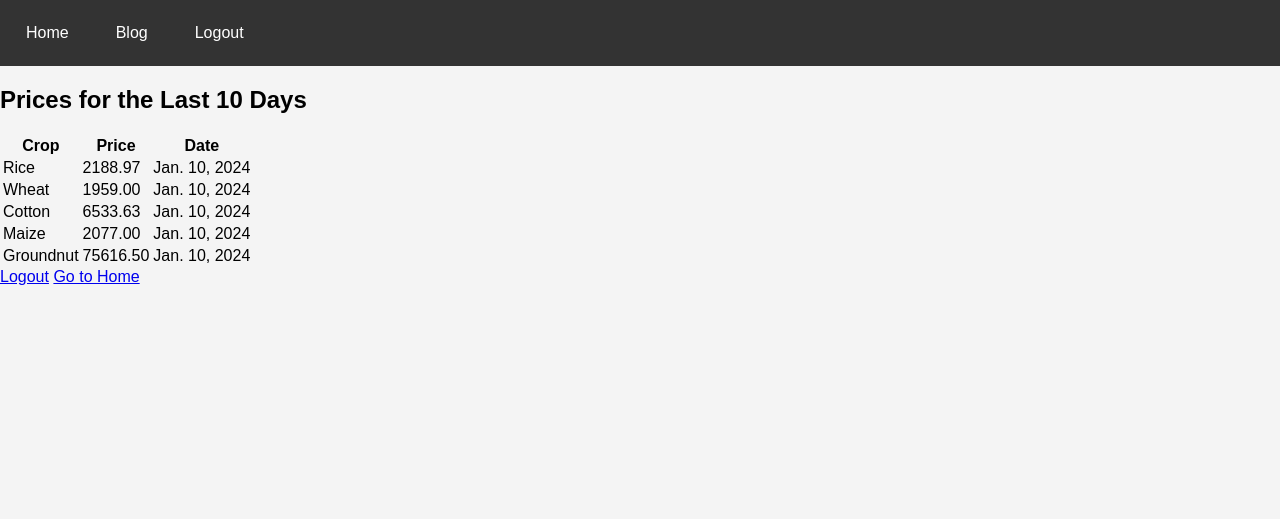
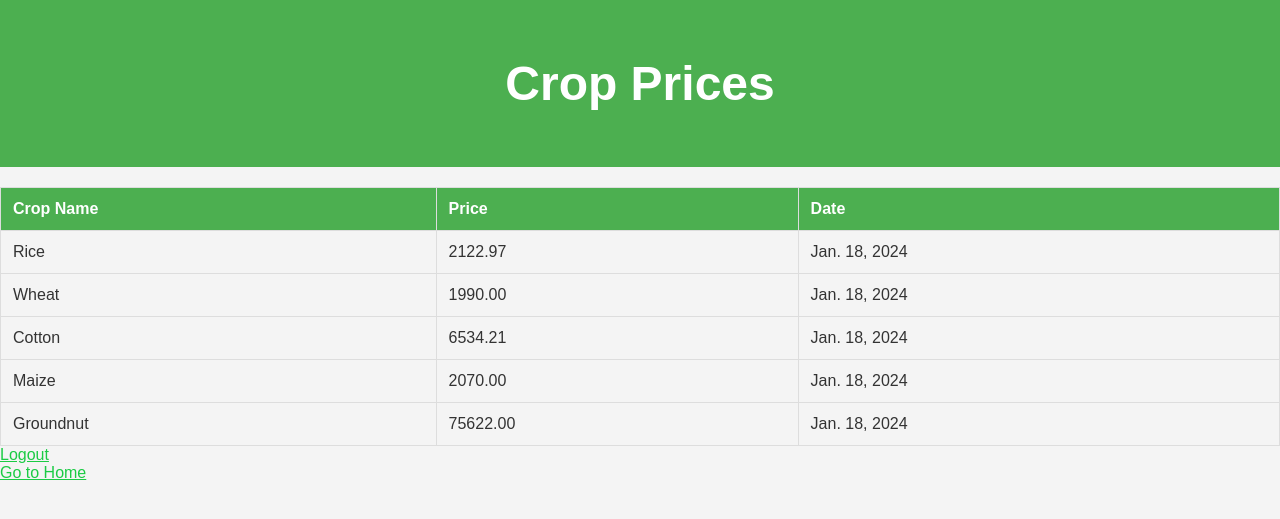
Before and after one commit to sathwikreddy3008/crops-prices-project--2, a Django app: page /crop_prices/prices/ in a window 1280 px wide. Shown: the top 519 px of the page. Run offline with Django 3.2, Linux system fonts and the light colour scheme; a user stored in the database is signed in; data comes from the database, SQL or seed files in the repository.

Commit message:
project level-3

```diff
--- a/crop_prices_app/models.py
+++ b/crop_prices_app/models.py
@@ -1,5 +1,15 @@
 # homepage/models.py
 from django.db import models
+from django.contrib.auth.models import User
+
+
+class UserProfile(models.Model):
+    user = models.OneToOneField(User, on_delete=models.CASCADE)
+    state = models.CharField(max_length=255)
+    district = models.CharField(max_length=255)
+
+    def __str__(self):
+        return self.user.username
 
 class BlogPost(models.Model):
     title = models.CharField(max_length=200)
--- a/crop_prices_app/templates/prices.html
+++ b/crop_prices_app/templates/prices.html
@@ -1,43 +1,79 @@
-<!-- crop_prices_app/templates/prices.html -->
+<!-- prices.html -->
+
 <!DOCTYPE html>
 <html lang="en">
+
 <head>
-    <meta charset="utf-8">
-    <meta name="viewport" content="width=device-width, initial-scale=1">
-    <title>crops prices</title>
-    {% load static %}
-        <link rel="stylesheet" href="{% static 'css/styles.css' %}">
+    <meta charset="UTF-8">
+    <meta name="viewport" content="width=device-width, initial-scale=1.0">
+    <title>Prices</title>
+    <!-- Add any additional styles or link to external CSS files here -->
+    <style>
+        /* Add your custom styles here */
+        body {
+            font-family: 'Arial', sans-serif;
+            background-color: #f4f4f4;
+            color: #333;
+            margin: 0;
+            padding: 0;
+        }
+
+        header {
+            background-color: #4CAF50;
+            padding: 1em;
+            text-align: center;
+            color: white;
+            font-size: 1.5em;
+        }
+
+        table {
+            width: 100%;
+            border-collapse: collapse;
+            margin-top: 20px;
+        }
+
+        th, td {
+            border: 1px solid #ddd;
+            padding: 12px;
+            text-align: left;
+        }
+
+        th {
+            background-color: #4CAF50;
+            color: white;
+        }
+
+        /* Add more styles as needed */
+    </style>
 </head>
+
 <body>
-    <nav>
-        <a href="{% url 'homepage:home' %}">Home</a>
-        <a href="{% url 'homepage:blog' %}">Blog</a>
-        {% if user.is_authenticated %}
-            <a href="{% url 'crop_prices:logout' %}">Logout</a>
-        {% else %}
-            <a href="{% url 'crop_prices:login' %}">Login</a>
-        {% endif %}
-    </nav>
-    <h2>Prices for the Last 10 Days</h2>
+    <header>
+        <h1>Crop Prices</h1>
+    </header>
+
     <table>
         <thead>
             <tr>
-                <th>Crop</th>
+                <th>Crop Name</th>
                 <th>Price</th>
                 <th>Date</th>
             </tr>
         </thead>
         <tbody>
             {% for price in prices %}
-                <tr>
-                    <td>{{ price.crop.name }}</td>
-                    <td>{{ price.price }}</td>
-                    <td>{{ price.date }}</td>
-                </tr>
+            <tr>
+                <td>{{ price.crop.name }}</td>
+                <td>{{ price.price }}</td>
+                <td>{{ price.date }}</td>
+            </tr>
             {% endfor %}
         </tbody>
     </table>
-    <a href="{% url 'crop_prices:logout' %}">Logout</a>
-    <a href="{% url 'crop_prices:home' %}">Go to Home</a>
+
+    <a style="color: rgb(27, 203, 68);" href="{% url 'crop_prices:logout' %}">Logout</a>
+    <br>
+    <a style="color: rgb(27, 203, 68);" href="{% url 'crop_prices:home' %}">Go to Home</a>
 </body>
+
 </html>
--- a/crop_prices_app/views.py
+++ b/crop_prices_app/views.py
@@ -28,7 +28,7 @@ def logout_view(request):
 @login_required(login_url='crop_prices:login')
 def prices(request):
     crops = Crop.objects.all()
-    prices = Price.objects.filter(date__lte='2024-01-10')[:10]
+    prices = Price.objects.filter(date__lte='2024-01-18')[:10]
     return render(request, 'prices.html', {'crops': crops, 'prices': prices})
 
 def home(request):
--- a/homepage/templates/base.html
+++ b/homepage/templates/base.html
@@ -15,11 +15,9 @@
             <a href="{% url 'crop_prices:logout' %}" class="button">Logout</a>
         {% else %}
             <!-- Removed login and signup links from here -->
-        {% endif %}
+            {% endif %}
+            <a href="{% url 'crop_prices:prices' %}">Crop Prices</a>
     </nav>
-    <header>
-        <h1>{% block header %}{% endblock %}</h1>
-    </header>
     <main>
         {% block content %}{% endblock %}
     </main>
--- a/homepage/templates/blog.html
+++ b/homepage/templates/blog.html
@@ -14,11 +14,11 @@
                     <p>{{ post.content }}</p>
                     <p><strong>Author:</strong> {{ post.author }}</p>
                     <p><strong>Published on:</strong> {{ post.pub_date }}</p>
-                    <a href="{% url 'homepage:delete_blog_post' post.id %}">Delete</a>
+                    <a style="color: black;" href="{% url 'homepage:delete_blog_post' post.id %}">Delete</a>
                 </li>
-            {% endfor %}
+                {% endfor %}
         </ul>
-        <a href="{% url 'homepage:create_blog_post' %}">Create a new blog post</a>
+        <button style="color: black;" href="{% url 'homepage:create_blog_post' %}">Create a new blog post</button>
     {% else %}
         <p>No blog posts available.</p>
     {% endif %}
```
Also changed, not shown: crop_prices_app/templates/login.html (+24 -6 lines), homepage/templates/home.html (+43 -14 lines), crop_prices_app/migrations/0003_auto_20240117_2029.py (added), crop_prices_app/migrations/0004_userprofile.py (added), db.sqlite3, homepage/migrations/0004_crop.py (added).
